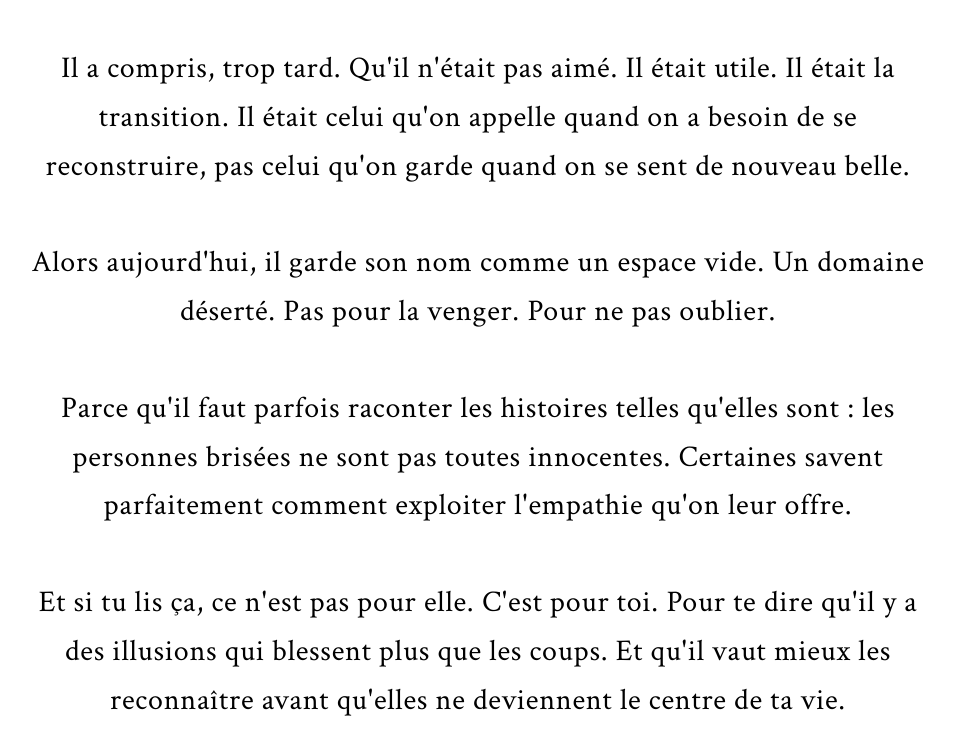
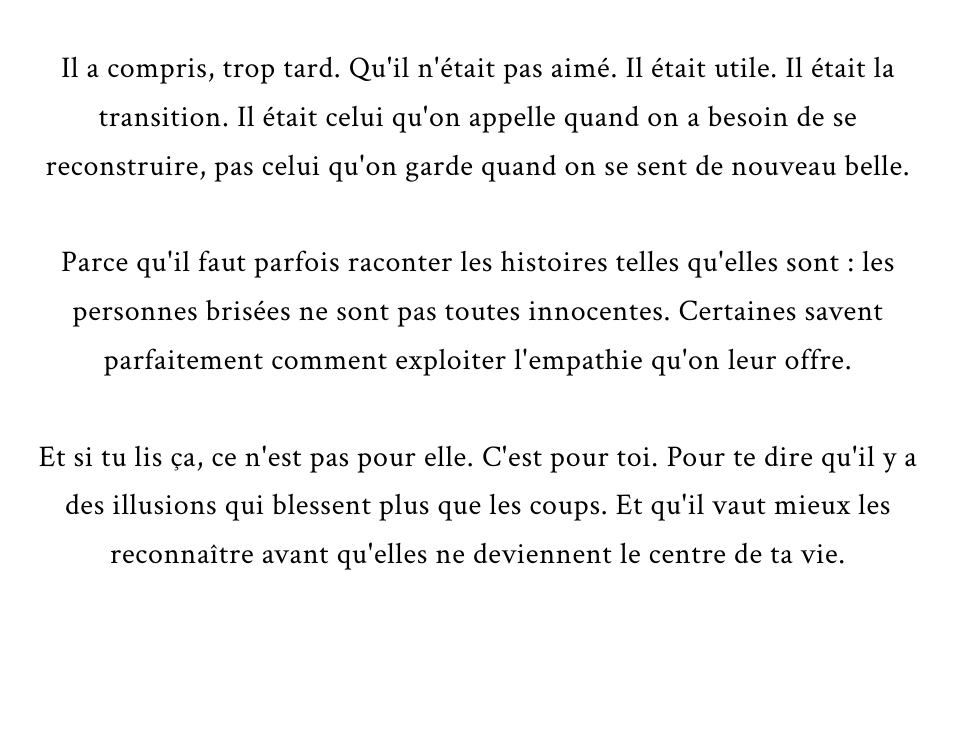
Before and after one commit to m0ahs/lettre-une-illusion-habile, a plain HTML site: page index.html in a window 1280 px wide. Shown: the part 1988-2743 px from the top of the page, without its empty margins (162-1116 px from the left). After the commit the page ends 2664 px from the top, so only its background shows below. Drawn offline with nearby package versions, Linux system fonts and the light colour scheme.

Commit message:
Update index.html

```diff
--- a/index.html
+++ b/index.html
@@ -237,7 +237,6 @@
     <main class="min-h-screen bg-white flex items-center justify-center px-4 py-8 sm:px-6 sm:py-12 md:px-8 md:py-16 lg:px-12 lg:py-20 xl:px-16 xl:py-24 relative">
         <div class="w-full max-w-sm sm:max-w-md md:max-w-2xl lg:max-w-3xl xl:max-w-4xl 2xl:max-w-5xl mx-auto text-center space-y-8 sm:space-y-10 md:space-y-12 lg:space-y-16 xl:space-y-20">
             <header>
-                <a href="taisiya-folio.html" style="opacity:0;position:absolute;">Archive</a>
                 <br>
                 <br>
                 <h1 class="text-2xl leading-tight sm:text-3xl sm:leading-tight md:text-4xl md:leading-tight lg:text-5xl lg:leading-tight xl:text-6xl xl:leading-tight 2xl:text-7xl 2xl:leading-tight font-normal text-black tracking-tight">
@@ -294,11 +293,6 @@
                     Il a compris, trop tard. Qu'il n'était pas aimé. Il était utile. Il était la transition. Il était
                     celui qu'on appelle quand on a besoin de se reconstruire, pas celui qu'on garde quand on se sent
                     de nouveau belle.
-                </p>
-
-                <p>
-                    Alors aujourd'hui, il garde son nom comme un espace vide. Un domaine déserté. Pas pour la venger. Pour
-                    ne pas oublier.
                 </p>
 
                 <p>
```
